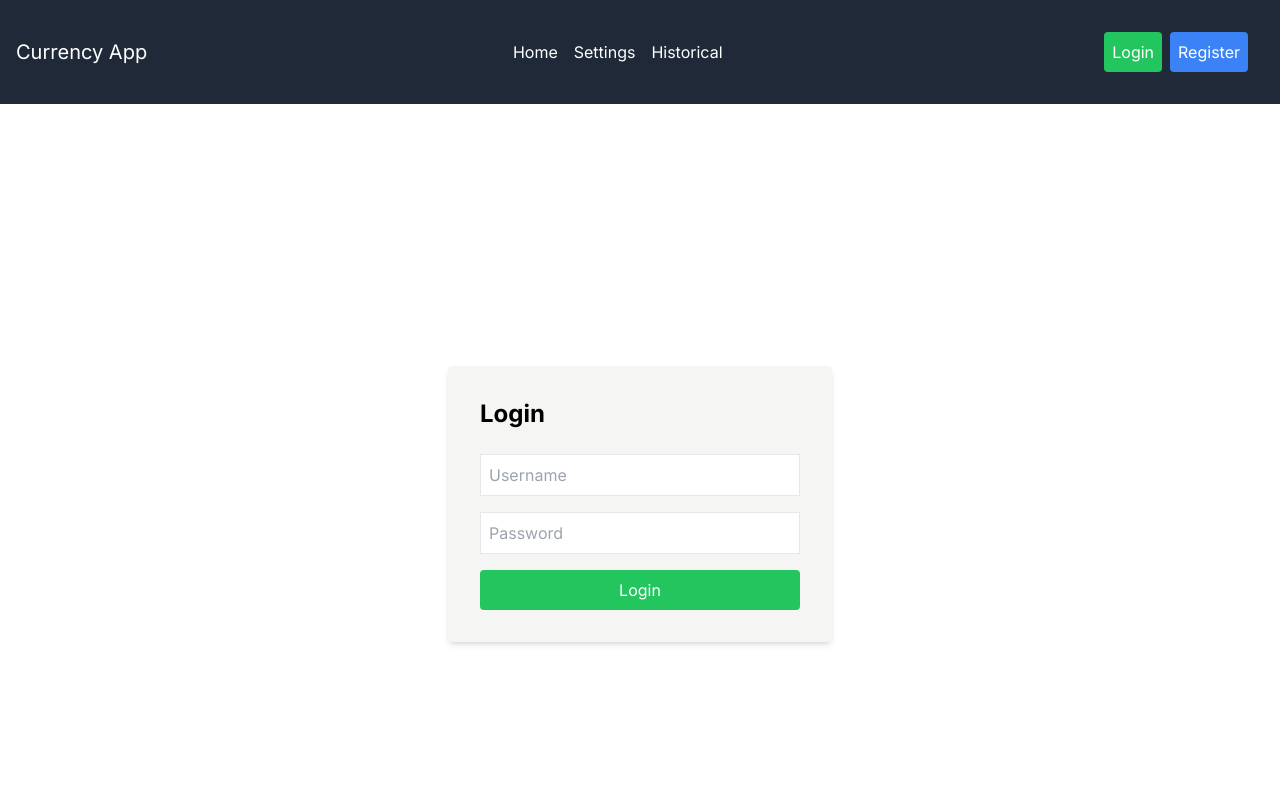
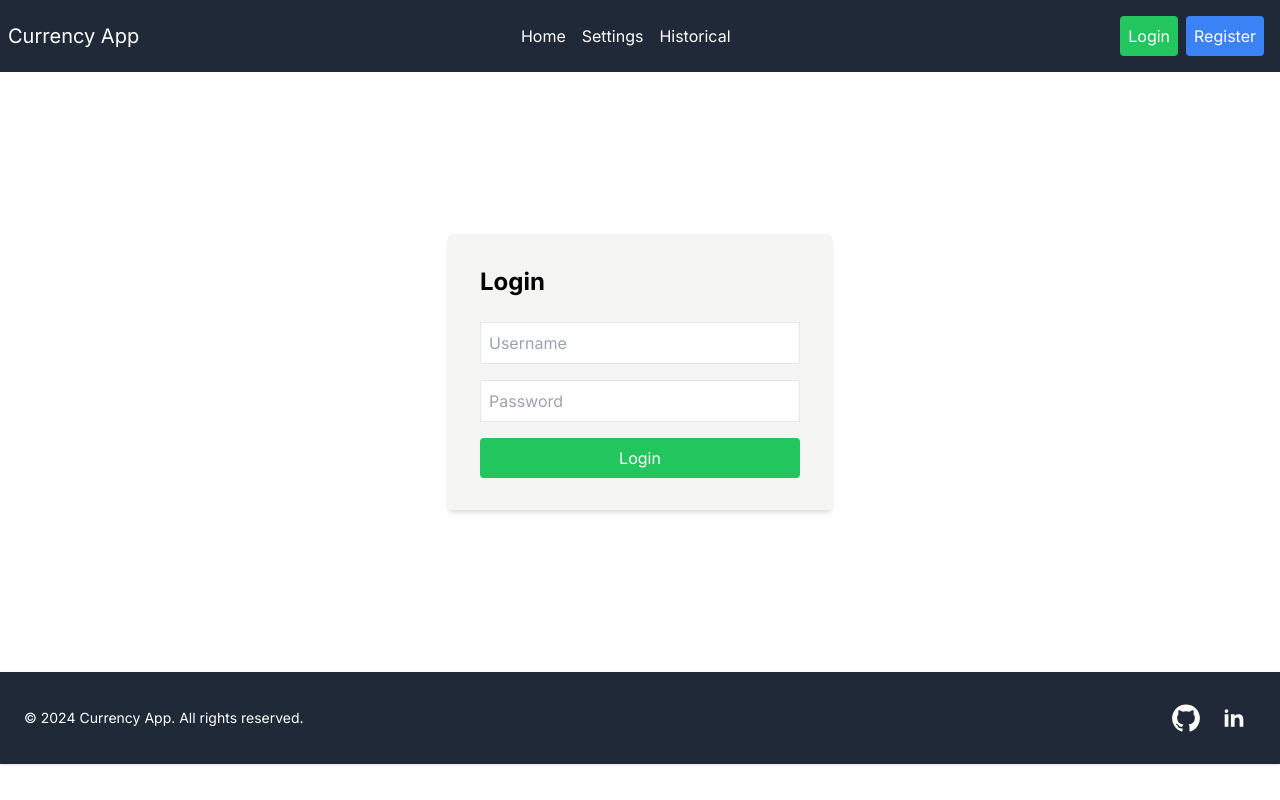
Before and after one commit to FernandoAvellar/Frontend-CurrencyQuote, a Next.js app: page /auth/login in a window 1280 px wide. Shown: the top 800 px of the page. Built offline with nearby package versions, Linux system fonts and the light colour scheme.

Commit message:
After adjust viewport to 75%

```diff
--- a/app/auth/login/page.js
+++ b/app/auth/login/page.js
@@ -24,7 +24,7 @@ export default function Login() {
     };
 
     return (
-        <div className="min-h-screen flex items-center justify-center">
+        <main className="flex items-center justify-center min-h-[75vh]">
             <div className="bg-stone-100 p-8 rounded shadow-md w-96">
                 <h2 className="text-2xl font-bold mb-6">Login</h2>
                 <input
@@ -45,6 +45,6 @@ export default function Login() {
                     Login
                 </button>
             </div>
-        </div>
+        </main>
     );
 }
--- a/app/auth/register/page.js
+++ b/app/auth/register/page.js
@@ -22,7 +22,7 @@ export default function Register() {
     };
 
     return (
-        <div className="min-h-screen flex items-center justify-center">
+        <main className="min-h-[75vh] flex items-center justify-center">
             <div className="bg-stone-100 p-8 rounded shadow-md w-96">
                 <h2 className="text-2xl font-bold mb-6">Register</h2>
                 <input
@@ -43,6 +43,6 @@ export default function Register() {
                     Register
                 </button>
             </div>
-        </div>
+        </main>
     );
 }
--- a/app/historical/page.js
+++ b/app/historical/page.js
@@ -117,9 +117,9 @@ export default function Historical() {
     }
 
     return (
-        <div className="text-white min-h-screen bg-sky-900 p-4">
-            <h1 className="text-2xl font-bold mb-4">Historical Currency Rates</h1>
-            <div className="mb-4">
+        <main className="text-white min-h-[75vh] bg-sky-900 p-4">
+            <h1 className="text-2xl font-bold mb-2">Historical Currency Rates</h1>
+            <div className="mb-2">
                 <label className="block mb-2">Select Currency:</label>
                 <select
                     value={currency}
@@ -133,20 +133,20 @@ export default function Historical() {
                     ))}
                 </select>
             </div>
-            <div className="mb-4">
+            <div className="mb-2">
                 <label className="block mb-2">Number of Days:</label>
                 <input
                     type="number"
                     value={days}
                     onChange={handleDaysChange}
-                    className="border rounded p-2 text-black"
+                    className="border rounded p-2 text-black mb-2"
                     min="1"
                     max="360"
                 />
             </div>
-            <div className="bg-white p-4 rounded-lg shadow-sm" style={{ height: '500px' }}>
+            <div className="bg-white p-4 rounded-lg shadow-sm" style={{ height: '360px' }}>
                 <Line data={data} options={options} />
             </div>
-        </div>
+        </main>
     );
 }
--- a/app/home/page.js
+++ b/app/home/page.js
@@ -51,13 +51,13 @@ export default function Home() {
     }
 
     return (
-        <div className="text-white min-h-screen p-4">
-            <h1 className="text-2xl font-bold mb-4">Currency Rates</h1>
+        <main className="text-white min-h-[75vh] p-4">
+            <h1 className="text-gray-800 text-xl font-bold mb-4">Currency Rates</h1>
             <div className="grid grid-cols-1 md:grid-cols-2 lg:grid-cols-3 gap-4">
                 {selectedCurrencies.map(pair => (
                     <Card key={pair} currency={pair} rate={rates[pair]} />
                 ))}
             </div>
-        </div>
+        </main>
     );
 }
--- a/app/layout.js
+++ b/app/layout.js
@@ -14,7 +14,7 @@ export const metadata = {
 export default function RootLayout({ children }) {
   return (
     <html lang="en">
-      <body className={inter.className}>
+      <body className={`${inter.className} flex flex-col`}>
         <AuthProvider>
           <Header />
           {children}
--- a/app/page.js
+++ b/app/page.js
@@ -1,8 +1,9 @@
 'use client';
+import Home from './home/page.js'
 import { useEffect } from 'react';
 import { useRouter } from 'next/navigation';
 
-export default function Home() {
+export default function Index() {
   const router = useRouter();
 
   useEffect(() => {
@@ -13,8 +14,8 @@ export default function Home() {
   }, [router]);
 
   return (
-    <div className="min-h-screen flex items-center justify-center">
-      <h1 className="text-3xl">Hello World</h1>
-    </div>
+    <>
+      <Home />
+    </>
   );
 }
--- a/app/settings/page.js
+++ b/app/settings/page.js
@@ -53,8 +53,8 @@ export default function Settings() {
     }
 
     return (
-        <div className="text-white min-h-screen p-4">
-            <h1 className="text-2xl font-bold mb-4">Settings</h1>
+        <main className="text-white min-h-[75vh] p-4">
+            <h1 className="text-gray-800 text-xl font-bold mb-4">Settings</h1>
             <div className="grid grid-cols-1 md:grid-cols-3 lg:grid-cols-4 gap-4">
                 {currencies.map((currency) => (
                     <div key={currency.code} className="p-4 border rounded-lg shadow-lg bg-sky-800">
@@ -69,6 +69,6 @@ export default function Settings() {
                     </div>
                 ))}
             </div>
-        </div>
+        </main>
     );
 }
--- a/components/Footer.js
+++ b/components/Footer.js
@@ -1,6 +1,6 @@
 export default function Footer() {
     return (
-        <footer className="bg-gray-800 text-white shadow p-4 sm:flex sm:items-center sm:justify-between sm:p-6 xl:p-8">
+        <footer className="min-h-fit bg-gray-800 text-white shadow p-4 sm:flex sm:items-center sm:justify-between sm:p-6">
             <p className="mb-4 text-sm text-center sm:mb-0">
                 &copy; 2024 Currency App. All rights reserved.
             </p>
--- a/components/Header.js
+++ b/components/Header.js
@@ -16,7 +16,7 @@ export default function Header() {
     }
 
     return (
-        <header className="bg-gray-800 text-white p-4 flex justify-between items-center">
+        <header className="min-h-fit bg-gray-800 text-white p-2 flex justify-between items-center">
             <h1 className="text-xl hidden md:flex">Currency App</h1>
             <div className="flex items-center">
                 <Link className='p-2' href="/home">Home</Link>
@@ -25,14 +25,14 @@ export default function Header() {
             </div>
             <div>
                 {user ? (
-                    <div className="flex items-center p-4">
+                    <div className="flex items-center p-2">
                         <span className="mr-4">Olá, {user.username}</span>
                         <button onClick={logout} className="bg-red-500 px-4 py-2 rounded">
                             Logout
                         </button>
                     </div>
                 ) : (
-                    <div className="flex p-4">
+                    <div className="flex p-2">
                         <button onClick={handleLoginClick} className="bg-green-500 px-2 py-2 rounded mr-2">
                             Login
                         </button>
```
